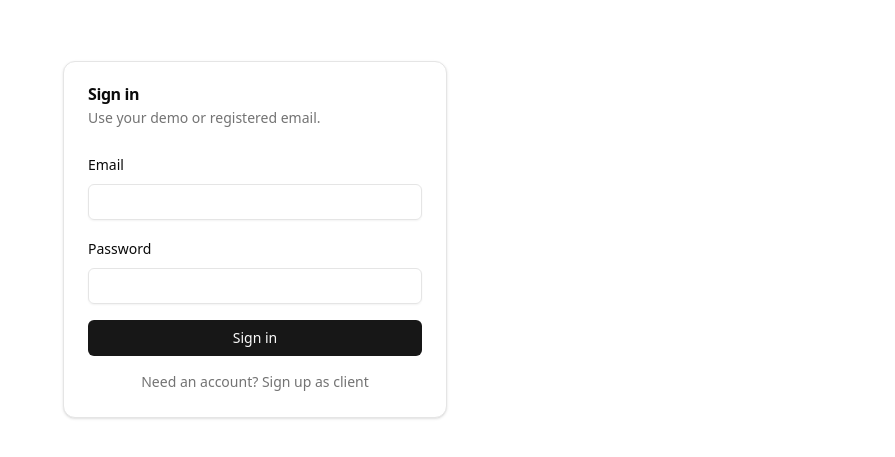
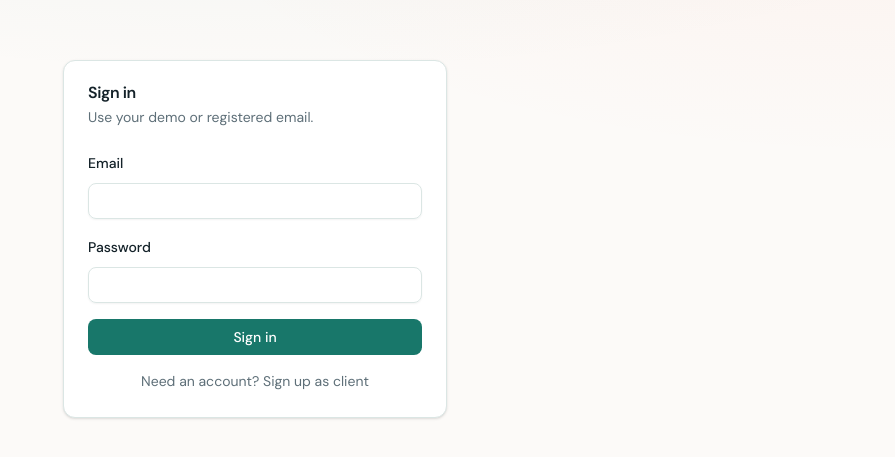
Before and after one commit to lester-01/sinc_crm, a React (Vite) app: page /login in a window 1280 px wide. Shown: the part 161-618 px from the top of the page, without its empty margins (385-1280 px from the left). Built offline with nearby package versions, Linux system fonts and the light colour scheme; no server answers.

Commit message:
feat(ui): add SINC CRM design tokens and typography
Define teal-and-coral theme variables, Fraunces/DM Sans fonts, and pipeline stage color helpers as the foundation for the visual overhaul.

```diff
--- a/index.html
+++ b/index.html
@@ -4,6 +4,12 @@
     <meta charset="UTF-8" />
     <meta name="viewport" content="width=device-width, initial-scale=1.0" />
     <title>SINC Sales CRM</title>
+    <link rel="preconnect" href="https://fonts.googleapis.com" />
+    <link rel="preconnect" href="https://fonts.gstatic.com" crossorigin />
+    <link
+      href="https://fonts.googleapis.com/css2?family=DM+Sans:ital,opsz,wght@0,9..40,400;0,9..40,500;0,9..40,600;0,9..40,700;1,9..40,400&family=Fraunces:ital,opsz,wght@0,9..144,500;0,9..144,600;0,9..144,700;1,9..144,500&display=swap"
+      rel="stylesheet"
+    />
   </head>
   <body>
     <div id="root"></div>
--- a/src/index.css
+++ b/src/index.css
@@ -4,16 +4,31 @@
 
 @layer base {
   :root {
-    --background: 0 0% 100%;
-    --foreground: 0 0% 3.9%;
+    --background: 40 33% 98%;
+    --foreground: 200 35% 12%;
     --card: 0 0% 100%;
-    --card-foreground: 0 0% 3.9%;
-    --primary: 0 0% 9%;
-    --primary-foreground: 0 0% 98%;
-    --muted: 0 0% 96.1%;
-    --muted-foreground: 0 0% 45.1%;
-    --border: 0 0% 89.8%;
-    --radius: 0.5rem;
+    --card-foreground: 200 35% 12%;
+    --popover: 0 0% 100%;
+    --popover-foreground: 200 35% 12%;
+    --primary: 172 66% 28%;
+    --primary-foreground: 0 0% 100%;
+    --secondary: 172 25% 92%;
+    --secondary-foreground: 172 66% 22%;
+    --muted: 40 20% 94%;
+    --muted-foreground: 200 12% 42%;
+    --accent: 14 90% 58%;
+    --accent-foreground: 0 0% 100%;
+    --destructive: 0 72% 51%;
+    --destructive-foreground: 0 0% 100%;
+    --border: 172 18% 88%;
+    --input: 172 18% 88%;
+    --ring: 172 66% 28%;
+    --radius: 0.625rem;
+    --chart-1: 172 66% 28%;
+    --chart-2: 14 90% 58%;
+    --chart-3: 200 35% 12%;
+    --chart-4: 172 40% 55%;
+    --chart-5: 40 60% 65%;
   }
 }
 
@@ -22,6 +37,22 @@
     @apply border-border;
   }
   body {
-    @apply bg-background text-foreground;
+    @apply bg-background font-sans text-foreground antialiased;
+    background-image:
+      radial-gradient(ellipse 80% 50% at 50% -20%, hsl(172 66% 28% / 0.08), transparent),
+      radial-gradient(ellipse 60% 40% at 100% 0%, hsl(14 90% 58% / 0.06), transparent);
+    min-height: 100vh;
+  }
+  h1,
+  h2,
+  h3,
+  h4 {
+    @apply font-display tracking-tight;
   }
 }
+
+@layer utilities {
+  .text-balance {
+    text-wrap: balance;
+  }
+}
--- /dev/null
+++ b/src/lib/stage-styles.ts
@@ -0,0 +1,16 @@
+import type { DealStage } from "@/features/deals/constants";
+
+const STAGE_HEADER: Record<DealStage, string> = {
+  new_lead: "border-t-chart-2 bg-chart-2/5",
+  contacted: "border-t-primary bg-primary/5",
+  consultation_booked: "border-t-chart-4 bg-chart-4/10",
+  documents_requested: "border-t-chart-5 bg-chart-5/15",
+  application_started: "border-t-chart-3 bg-chart-3/5",
+  submitted: "border-t-primary bg-secondary",
+  won: "border-t-primary bg-primary/10",
+  lost: "border-t-destructive bg-destructive/5",
+};
+
+export function stageColumnClass(stage: DealStage): string {
+  return STAGE_HEADER[stage] ?? "border-t-border bg-muted/30";
+}
--- a/tailwind.config.js
+++ b/tailwind.config.js
@@ -6,6 +6,10 @@ export default {
   content: ["./index.html", "./src/**/*.{ts,tsx}"],
   theme: {
     extend: {
+      fontFamily: {
+        sans: ["DM Sans", "system-ui", "sans-serif"],
+        display: ["Fraunces", "Georgia", "serif"],
+      },
       borderRadius: {
         lg: "var(--radius)",
         md: "calc(var(--radius) - 2px)",
@@ -18,15 +22,53 @@ export default {
           DEFAULT: "hsl(var(--card))",
           foreground: "hsl(var(--card-foreground))",
         },
+        popover: {
+          DEFAULT: "hsl(var(--popover))",
+          foreground: "hsl(var(--popover-foreground))",
+        },
         primary: {
           DEFAULT: "hsl(var(--primary))",
           foreground: "hsl(var(--primary-foreground))",
+        },
+        secondary: {
+          DEFAULT: "hsl(var(--secondary))",
+          foreground: "hsl(var(--secondary-foreground))",
         },
         muted: {
           DEFAULT: "hsl(var(--muted))",
           foreground: "hsl(var(--muted-foreground))",
         },
+        accent: {
+          DEFAULT: "hsl(var(--accent))",
+          foreground: "hsl(var(--accent-foreground))",
+        },
+        destructive: {
+          DEFAULT: "hsl(var(--destructive))",
+          foreground: "hsl(var(--destructive-foreground))",
+        },
         border: "hsl(var(--border))",
+        input: "hsl(var(--input))",
+        ring: "hsl(var(--ring))",
+        chart: {
+          1: "hsl(var(--chart-1))",
+          2: "hsl(var(--chart-2))",
+          3: "hsl(var(--chart-3))",
+          4: "hsl(var(--chart-4))",
+          5: "hsl(var(--chart-5))",
+        },
+      },
+      boxShadow: {
+        card: "0 1px 3px hsl(172 66% 28% / 0.06), 0 4px 12px hsl(172 66% 28% / 0.04)",
+        elevated: "0 4px 20px hsl(172 66% 28% / 0.1)",
+      },
+      keyframes: {
+        "fade-up": {
+          from: { opacity: "0", transform: "translateY(8px)" },
+          to: { opacity: "1", transform: "translateY(0)" },
+        },
+      },
+      animation: {
+        "fade-up": "fade-up 0.4s ease-out",
       },
     },
   },
```
